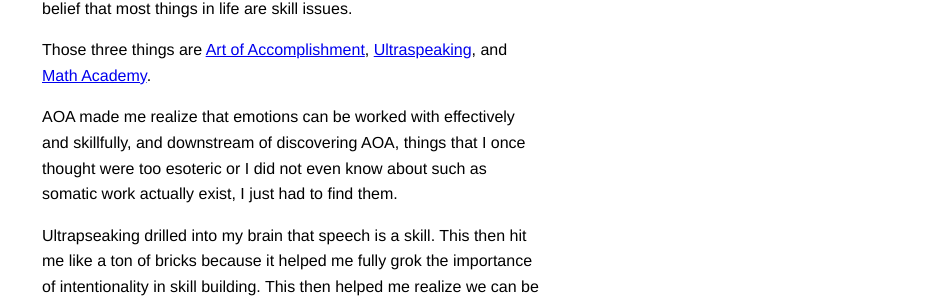
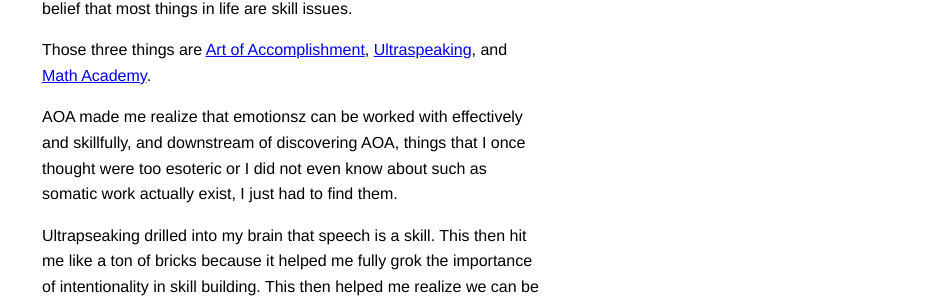
Before and after one commit to pxsswordprotected/personalsite, a Jekyll site: the page built from docs/_posts/2025-08-18-skillissue.md, in a window 1280 px wide. Shown: the part 147-447 px from the top of the page, without its empty margins (348-1280 px from the left). Built offline with Jekyll 4.4.1, drawn with Linux system fonts in a browser that asks for light colours.

Commit message:
time post

```diff
--- a/docs/_posts/2025-08-18-skillissue.md
+++ b/docs/_posts/2025-08-18-skillissue.md
@@ -9,7 +9,7 @@
 Those three things are <a href="https://www.artofaccomplishment.com/">Art of Accomplishment</a>, <a href="https://ultraspeaking.com">Ultraspeaking</a>, and <a href="https://docs.google.com/document/d/1LLZK_34Oer9LwuqAv-pqxfXlR8n7V8zJ_MO323R7egI/edit?tab=t.0#heading=h.yrv4a62sjkb">Math Academy</a>.
 <br>
 
-AOA made me realize that emotions can be worked with effectively and skillfully, and downstream of discovering AOA, things that I once thought were too esoteric or I did not even know about such as somatic work actually exist, I just had to find them.
+AOA made me realize that emotionsz   can be worked with effectively and skillfully, and downstream of discovering AOA, things that I once thought were too esoteric or I did not even know about such as somatic work actually exist, I just had to find them.
 <br>
 
 Ultrapseaking drilled into my brain that speech is a skill. This then hit me like a ton of bricks because it helped me fully grok the importance of intentionality in skill building. This then helped me realize we can be intentional about improving anything at anytime, and it can happen, even if bottlenecked by circumstances determined by third parties. Yes obviously there are limits to this, but if you show up in everything you do with the intention to improve (whatever that may mean for your context) on it, it all comes down to skill issues.
```
Also changed, not shown: docs/_posts/2025-08-29-TimeDiff.md (added, +12 -0 lines).
